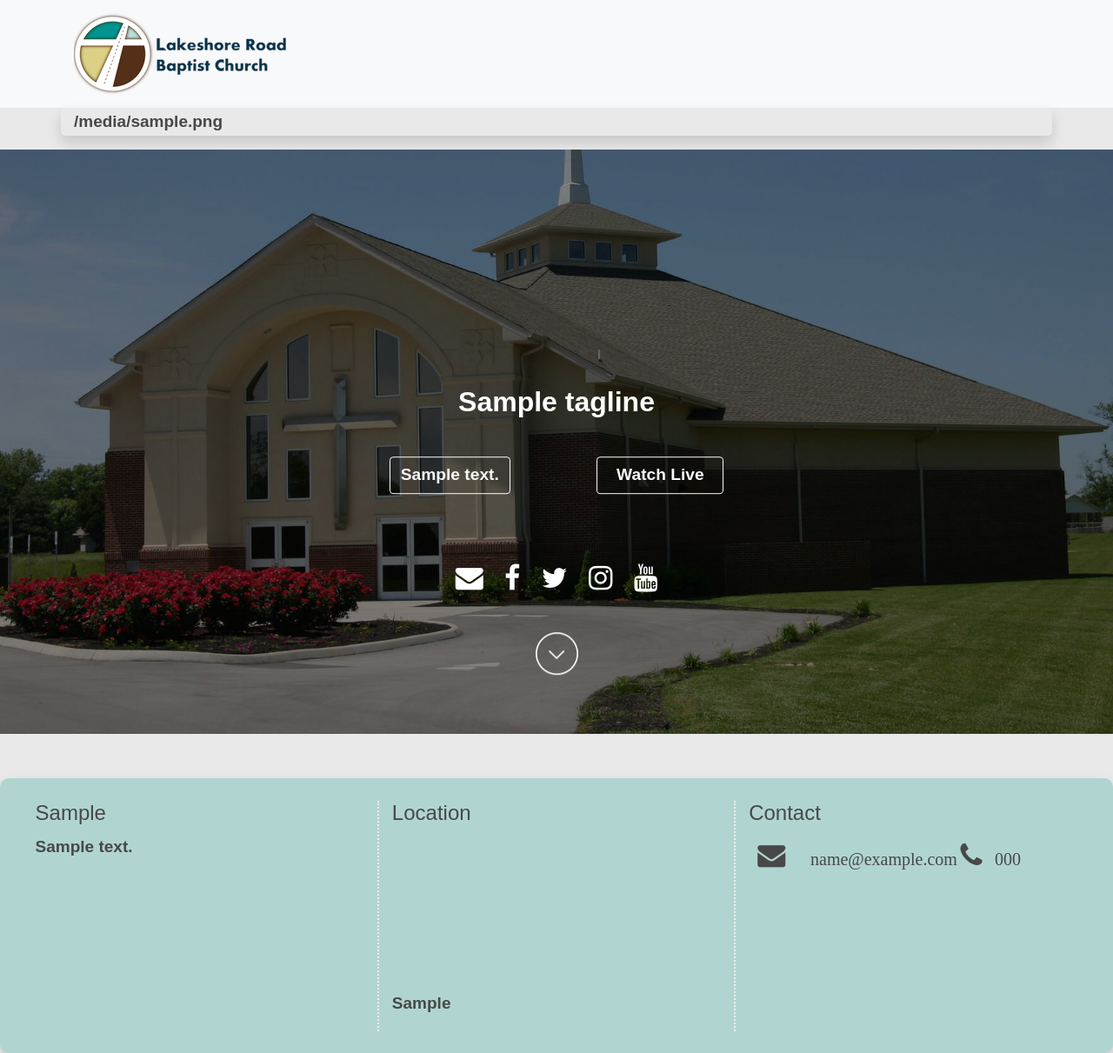
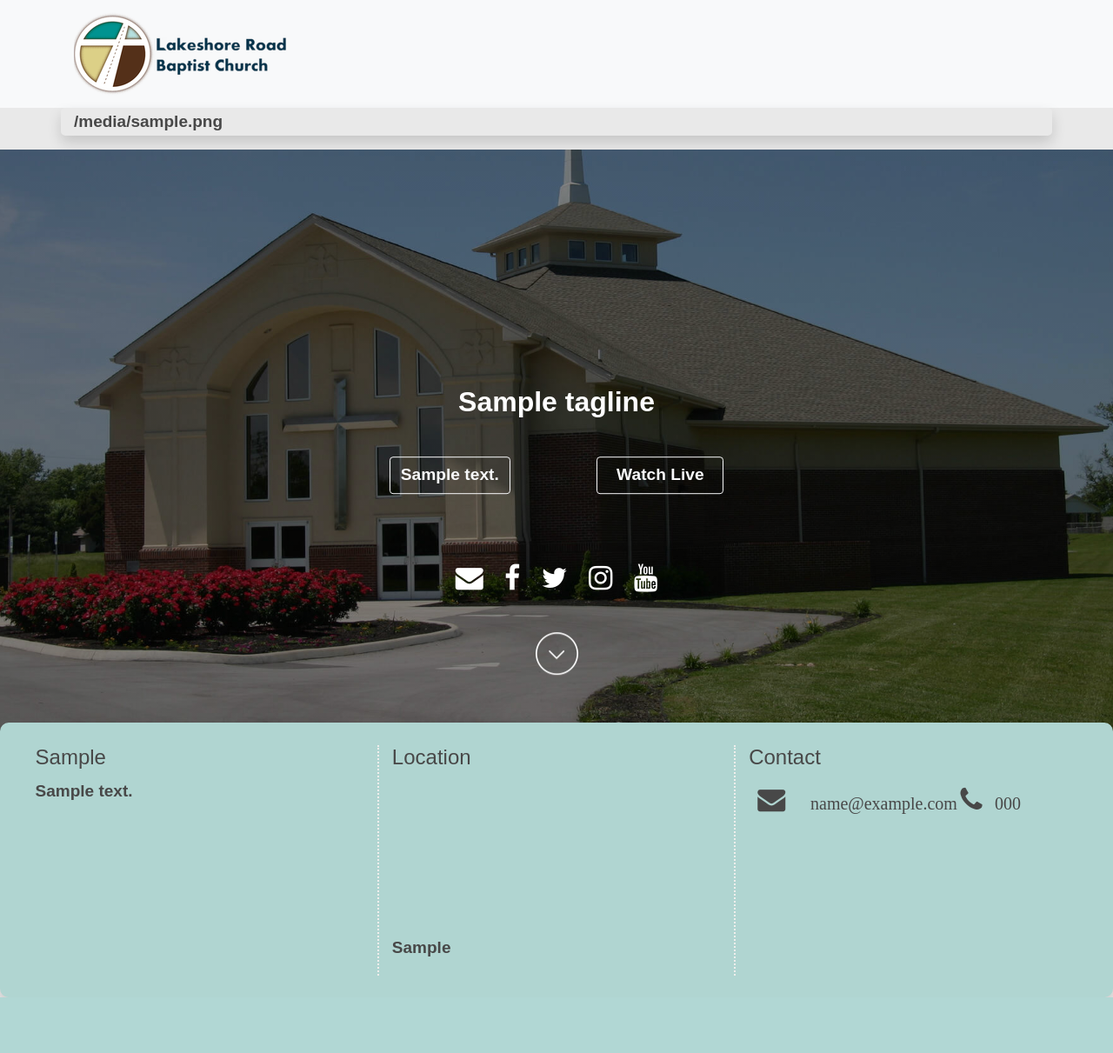
Before and after one commit to haasr/lrbc_site, a Django app: template templates/site_pages/index.html in a window 1280 px wide. Shown: the whole page at 87% size. After the commit the page ends 1147 px from the top, so only its background shows below. Run offline with Django 3.2, Linux system fonts and the light colour scheme; the template is opened without the code that fills it: most values are stand-ins (such as "Sample title", 1, 10 or a date in 2020); some libraries are stand-ins or nearby versions; some web fonts are replaced; grey boxes are pictures that could not be loaded.

Commit message:
Update index.html
This added div will keep the footer flush with the bottom of the splash image when there is no gallery image.

```diff
--- a/templates/site_pages/index.html
+++ b/templates/site_pages/index.html
@@ -115,6 +115,9 @@
         expandImg.parentElement.style.display = 'block';
     }
 </script>
+{% else %}
+
+<div style="margin-bottom: -5%;"></div>
 {% endif %}
 
 {% endblock content %}
```
